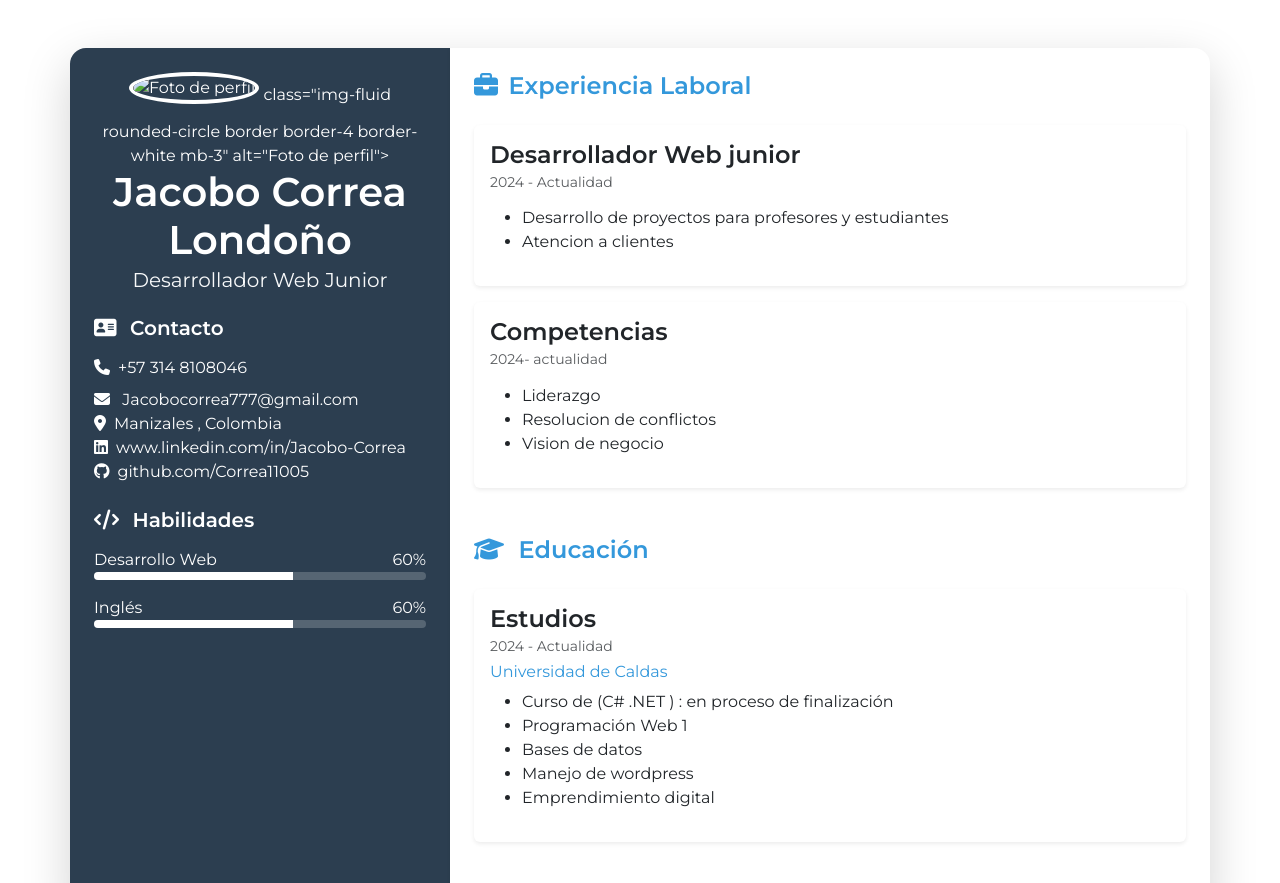
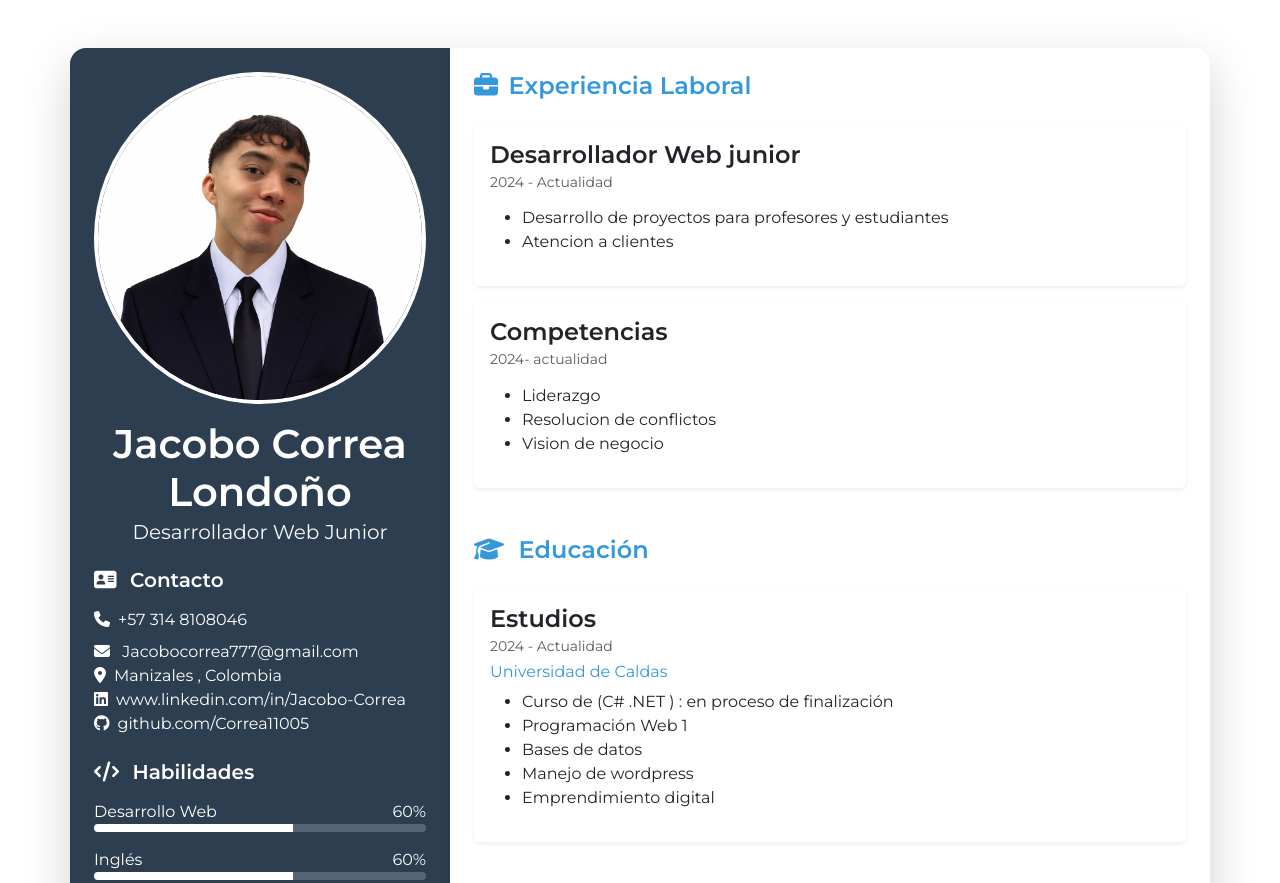
Before and after one commit to Correa11005/Hoja-de-vida, a plain HTML site: page index.html in a window 1280 px wide. Shown: the top 883 px of the page. Drawn offline with nearby package versions, Linux system fonts and the light colour scheme.

Commit message:
Agrego foto de perfil

```diff
--- a/index.html
+++ b/index.html
@@ -20,12 +20,8 @@
 
             <!-- Columna de la Izquierda -->
              <div class="col-md-4 bg-primary text-white p-4">
-
-                <header class="text-center mb-4">
-                    <img src="image.png.png"
-     class="img-fluid rounded-circle border border-4 border-white mb-3"
-     alt="Foto de perfil">
-
+                 <header class="text-center mb-4">
+                    <img src="img/image.png.png"
                     class="img-fluid rounded-circle border border-4 border-white mb-3"
                     alt="Foto de perfil">
                     <h1 class="fw-bold mb-1">Jacobo Correa Londoño </h1>
```
